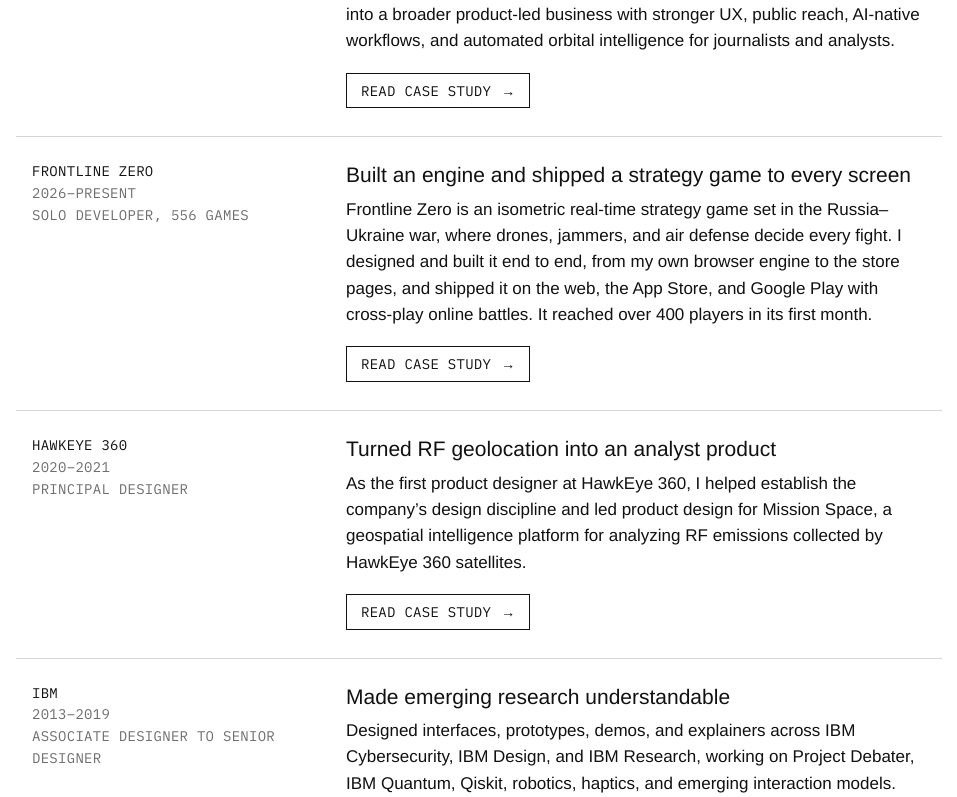
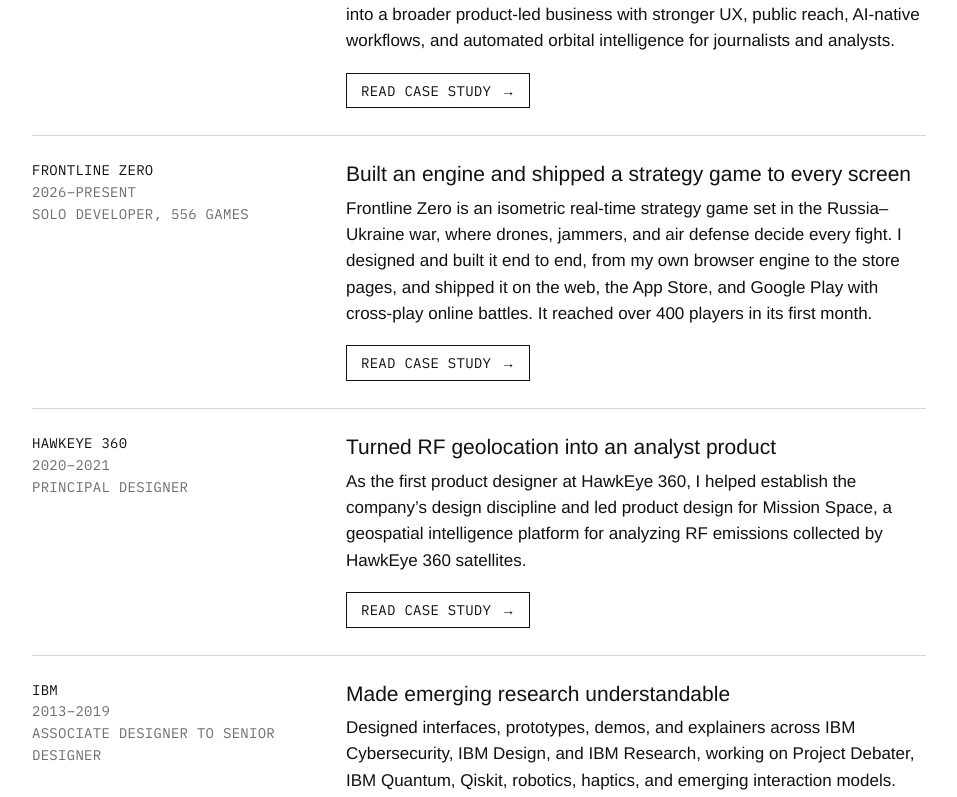
Before and after one commit to hyundotio/portfolio, a Next.js app: page / in a window 1280 px wide. Shown: the part 563-1360 px from the top of the page, without its empty margins (314-1271 px from the left). Built offline with nearby package versions, Linux system fonts and the light colour scheme; no server answers.

Commit message:
Align work row rules to the column
The hover fill still bleeds past the column, but the hairlines and the
blue rule now sit on the column edges, in line with the section rule.

```diff
--- a/app/globals.css
+++ b/app/globals.css
@@ -460,11 +460,22 @@ html.menu-open {
   whole row, the row fills on hover, and the square button inverts.
 */
 .work-list > li {
+  --bleed: 16px;
   position: relative;
-  margin: 0 -16px;
-  padding: 24px 16px 28px;
-  border-bottom: 1px solid var(--rule);
+  margin: 0 calc(-1 * var(--bleed));
+  padding: 24px var(--bleed) 28px;
   transition: background-color 200ms ease;
+}
+
+/* The fill bleeds past the column; the rules stay on the column edges. */
+.work-list > li::before {
+  content: "";
+  position: absolute;
+  left: var(--bleed);
+  right: var(--bleed);
+  bottom: 0;
+  height: 1px;
+  background: var(--rule);
 }
 
 .work-list > li:hover {
@@ -523,9 +534,9 @@ html.menu-open {
 .work-list > li::after {
   content: "";
   position: absolute;
-  left: 0;
-  right: 0;
-  bottom: -1px;
+  left: var(--bleed);
+  right: var(--bleed);
+  bottom: 0;
   height: 2px;
   background: var(--accent);
   transform: scaleX(0);
```
